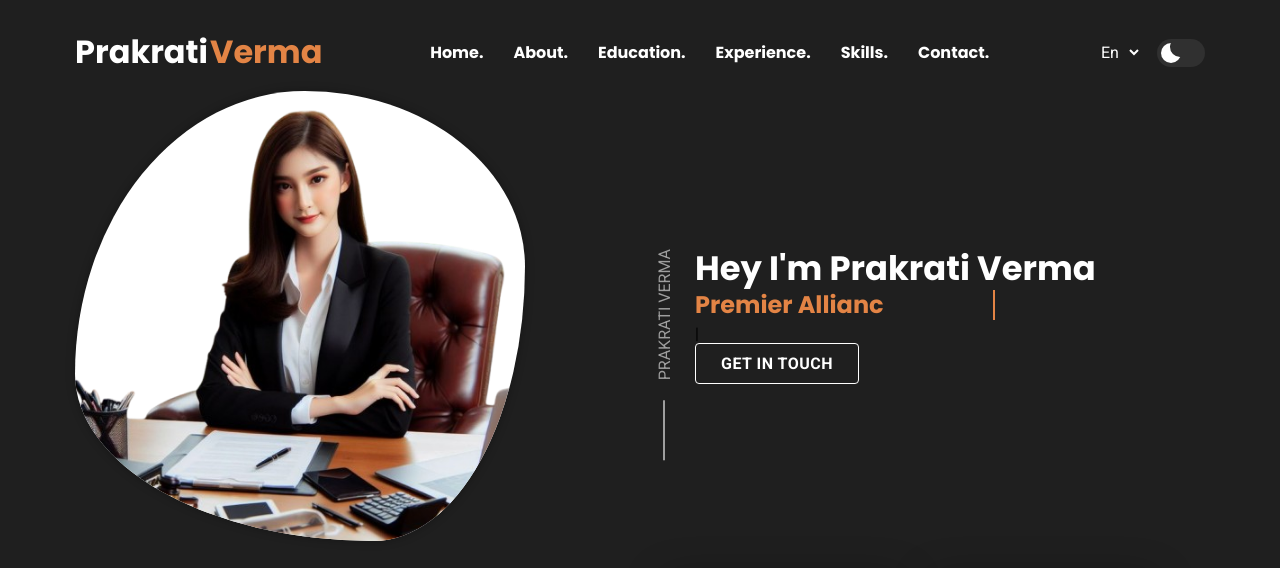
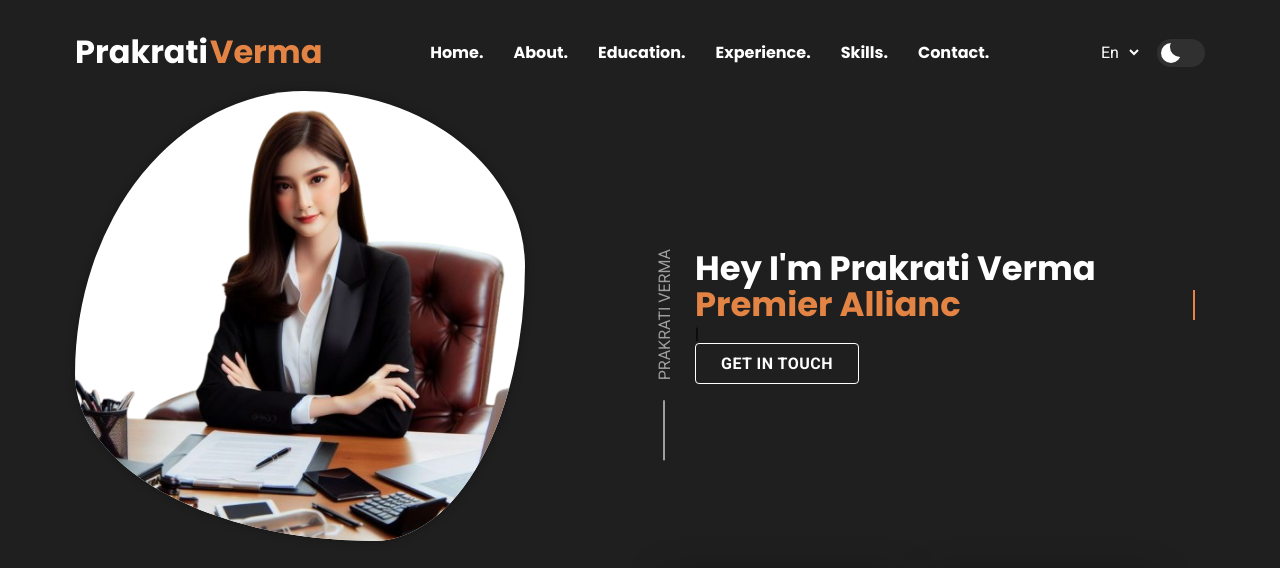
Before and after one commit to meritstest/theme3, a plain HTML site: page index.html in a window 1280 px wide. Shown: the top 568 px of the page. Drawn offline with nearby package versions, Linux system fonts and the light colour scheme; a web font is replaced by a local one.

Commit message:
Update style.css

```diff
--- a/assets/css/style.css
+++ b/assets/css/style.css
@@ -467,12 +467,11 @@ body.active { overflow: hidden; }
 
 main { overflow-x: hidden; }
   .typing-text {
-            font-size: 24px; /* Adjust size as needed */
             white-space: nowrap; /* Prevent line breaks */
             overflow: hidden; /* Hide overflow */
             border-right: 2px solid; /* Simulate a cursor */
             animation: blink 0.7s step-end infinite; /* Cursor blinking effect */
-            width: 300px; /* Set a fixed width */
+            width: 500px; /* Set a fixed width */
             height: 30px; /* Set a fixed height */
             line-height: 30px; /* Align text vertically */
             /* Optional: Center align text */
```
